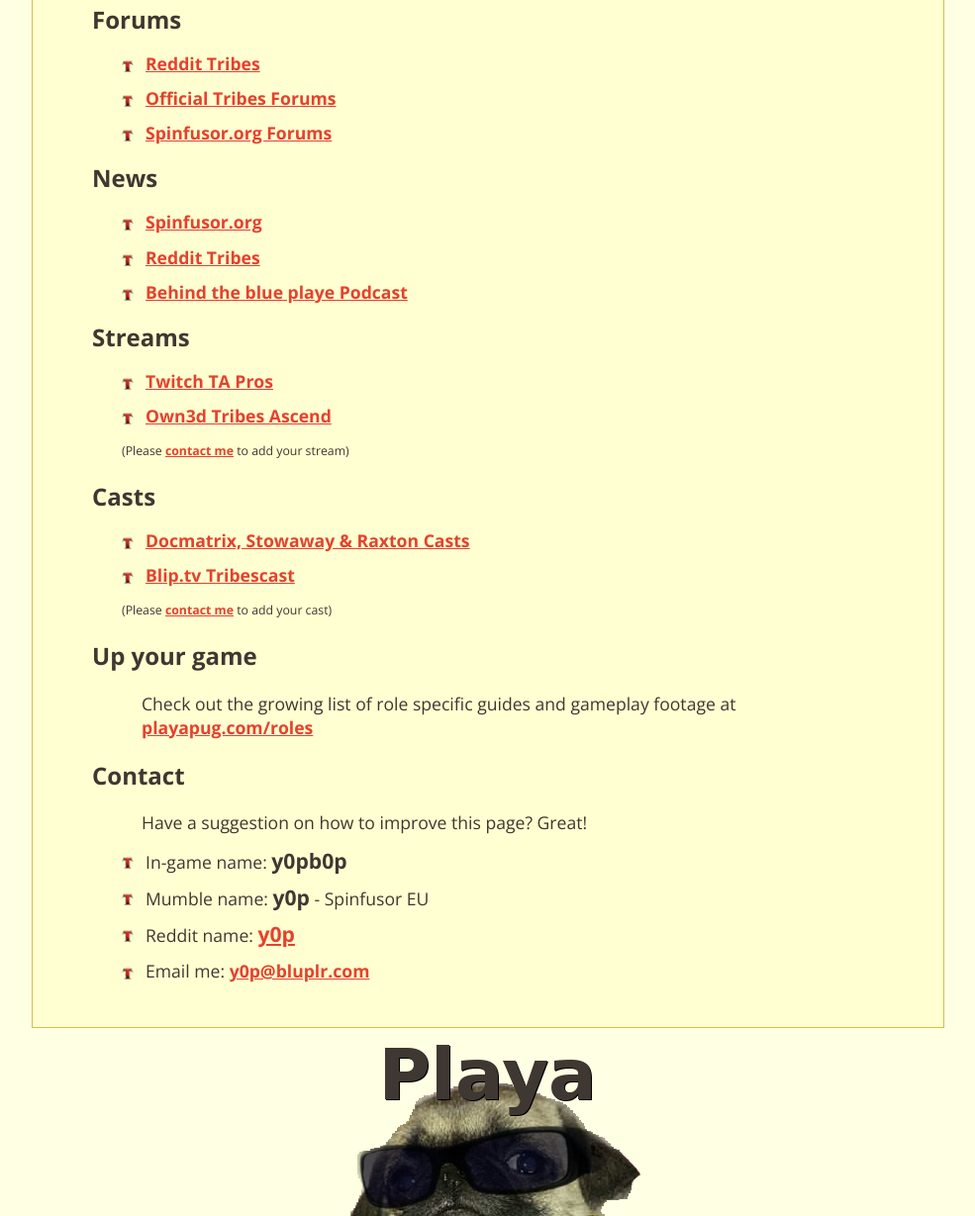
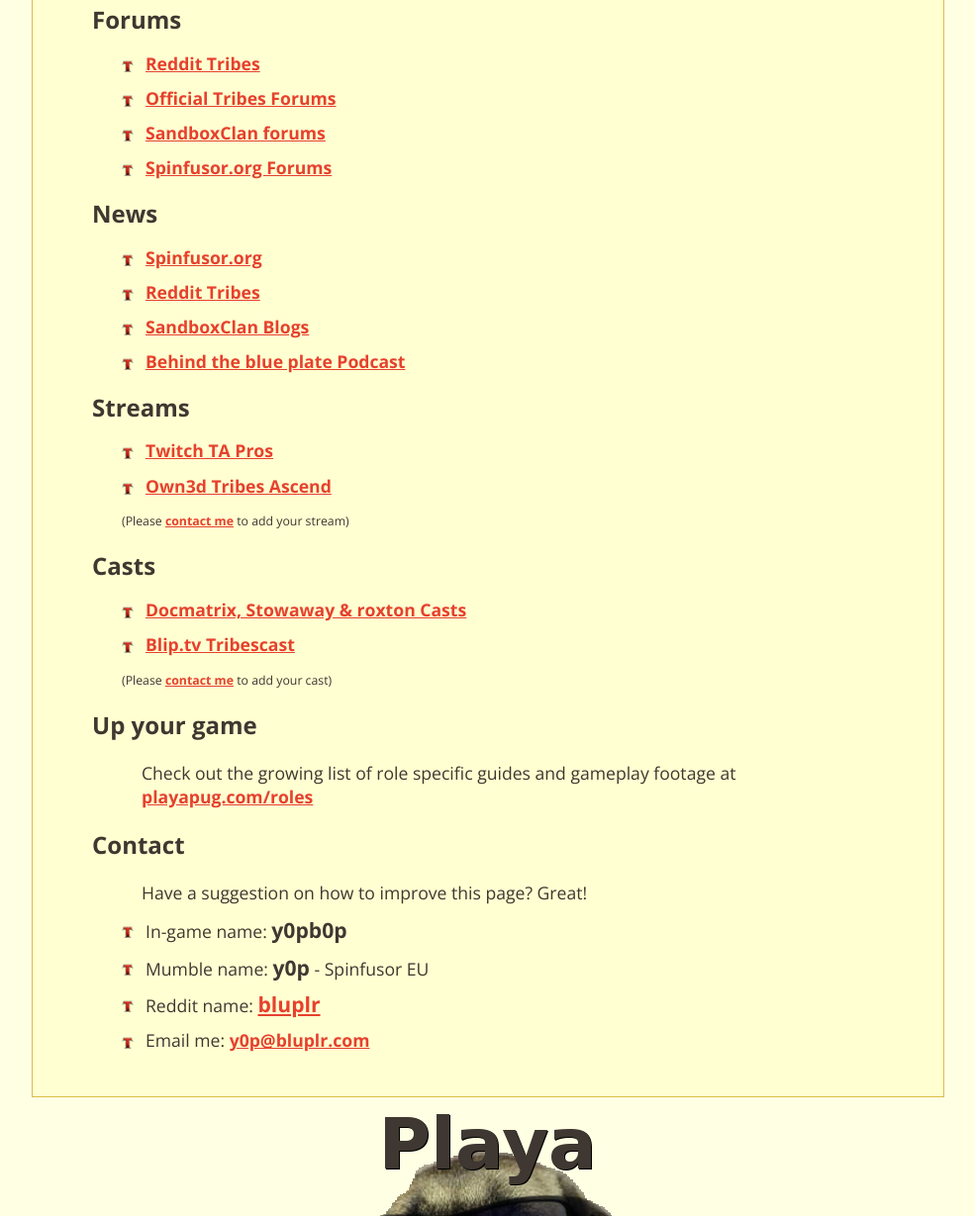
Before and after one commit to mikesligo/playapug, a plain HTML site: page index.html in a window 1280 px wide. Shown: the part 3035-4264 px from the top of the page at 99% size, without its empty margins (147-1132 px from the left). Drawn offline with nearby package versions, Linux system fonts and the light colour scheme.

Commit message:
changed some things based on feedback

```diff
--- a/index.html
+++ b/index.html
@@ -4,6 +4,7 @@
   <head>
     <meta http-equiv="Content-Type" content="text/html; charset=iso-8859-1" />
     <title>PlayAPug</title>
+    <link rel="icon" type="image/ico" href="./favicon.ico"/>
     <link type="text/css" href="css/custom-theme/jquery-ui-1.8.21.custom.css" rel="stylesheet" />
     <link rel="stylesheet" type="text/css" href="css/styles.css" />
     <link href='http://fonts.googleapis.com/css?family=Open+Sans:400,700' rel='stylesheet' type='text/css'>
@@ -97,7 +98,7 @@
             </div></center>
             <p><span class="emphasis2">Finally</span> you wait for a game!</p>
             <p>Games will usually happen if there are 14 people in roles. Captains' sometimes volunteer, but regulars are often "coerced" into being captain to get the game going.</p>
-            <p>When you hear your name being picked, join the server channel for your team (check what channel your captain is in to see what server and team). The server password is usually in a comment somewhere (pic), otherwise just ask.</p>
+            <p>When you hear your name being picked, join the server channel for your team (check what channel your captain is in to see what server and team). The server password is usually in a comment somewhere (see image), otherwise just ask.</p>
             <div class="img4">
                 <img src="./images/gravsmall.png"></img>
             </div>
@@ -121,6 +122,9 @@
                 <p><a href="http://forum.hirezstudios.com/phpbb/viewforum.php?f=250">Official Tribes Forums</a></p>
                 </li>
                 <li>
+                <p><a href="http://sandboxclan.net/forum.php">SandboxClan forums</a></p>
+                </li>
+                <li>
                 <p><a href="http://www.spinfusor.org/forum/">Spinfusor.org Forums</a></p>
                 </li>
             </ul>
@@ -137,7 +141,10 @@
                 <p><a href="http://reddit.com/r/tribes">Reddit Tribes</a></p>
                 </li>
                 <li>
-                <p><a href="http://www.twitch.tv/behindtheblueplate">Behind the blue playe Podcast</a></p>
+                <p><a href="http://sandboxclan.net/blog.php">SandboxClan Blogs</a></p>
+                </li>
+                <li>
+                <p><a href="http://www.twitch.tv/behindtheblueplate">Behind the blue plate Podcast</a></p>
                 </li>
             </ul>
         </div>
@@ -161,7 +168,7 @@
         <div class="para4">
             <ul class="list-tick">
                 <li>
-                <p><a href="http://www.youtube.com/user/CogsandInk">Docmatrix, Stowaway & Raxton Casts</a></p>
+                <p><a href="http://www.youtube.com/user/CogsandInk">Docmatrix, Stowaway & roxton Casts</a></p>
                 </li>
                 <li>
                 <p><a href="http://blip.tv/tribescast">Blip.tv Tribescast</a></p>
@@ -190,7 +197,7 @@
                 <p>Mumble name: <span class="emphasis">y0p</span> - Spinfusor EU</p>
                 </li>
                 <li>
-                <p>Reddit name: <span class="emphasis"><a href="http://www.reddit.com/message/compose/?to=y0p">y0p</a></span></p>
+                <p>Reddit name: <span class="emphasis"><a href="http://www.reddit.com/message/compose/?to=bluplr">bluplr</a></span></p>
                 </li>
                 <li>
                 <p>Email me: <a href="mailto:y0p@bluplr.com?Subject=Playapug%20suggestion">y0p@bluplr.com</a></p>
```
Also changed, not shown: favicon.ico (added).
